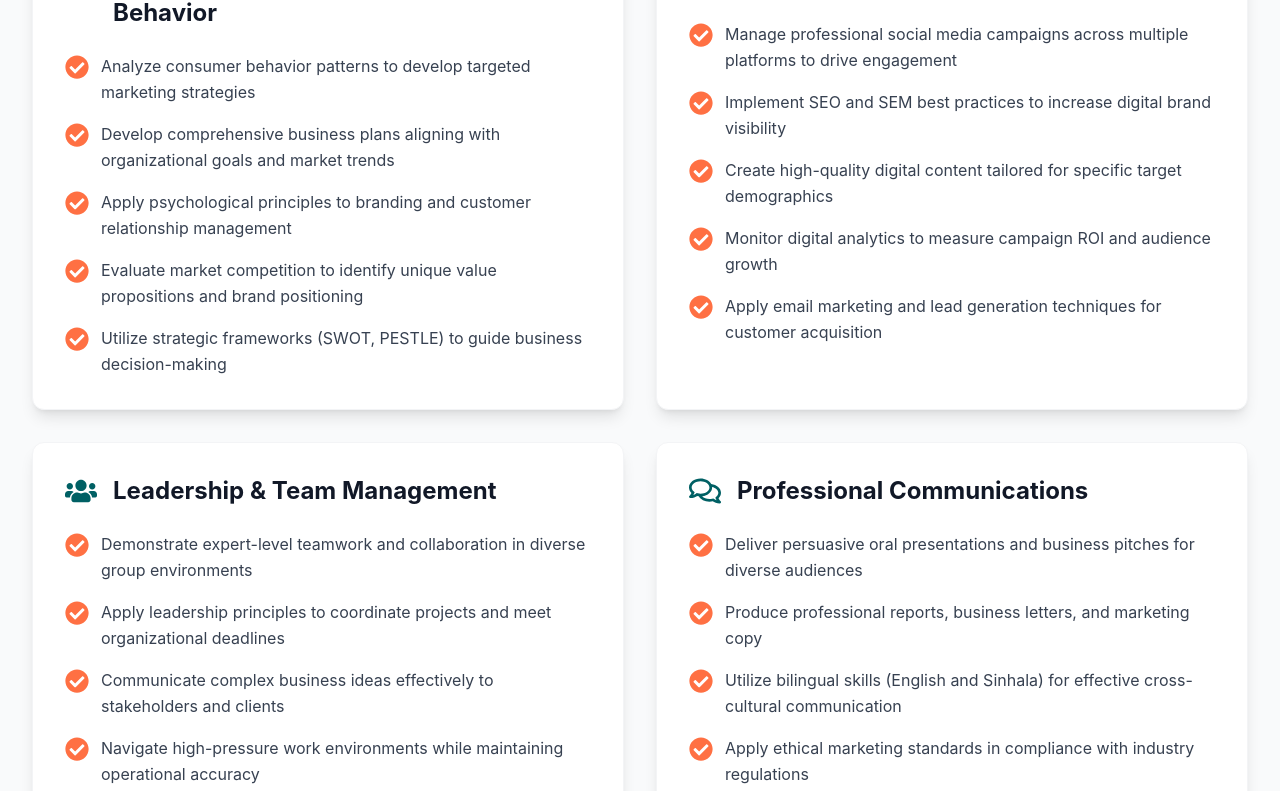
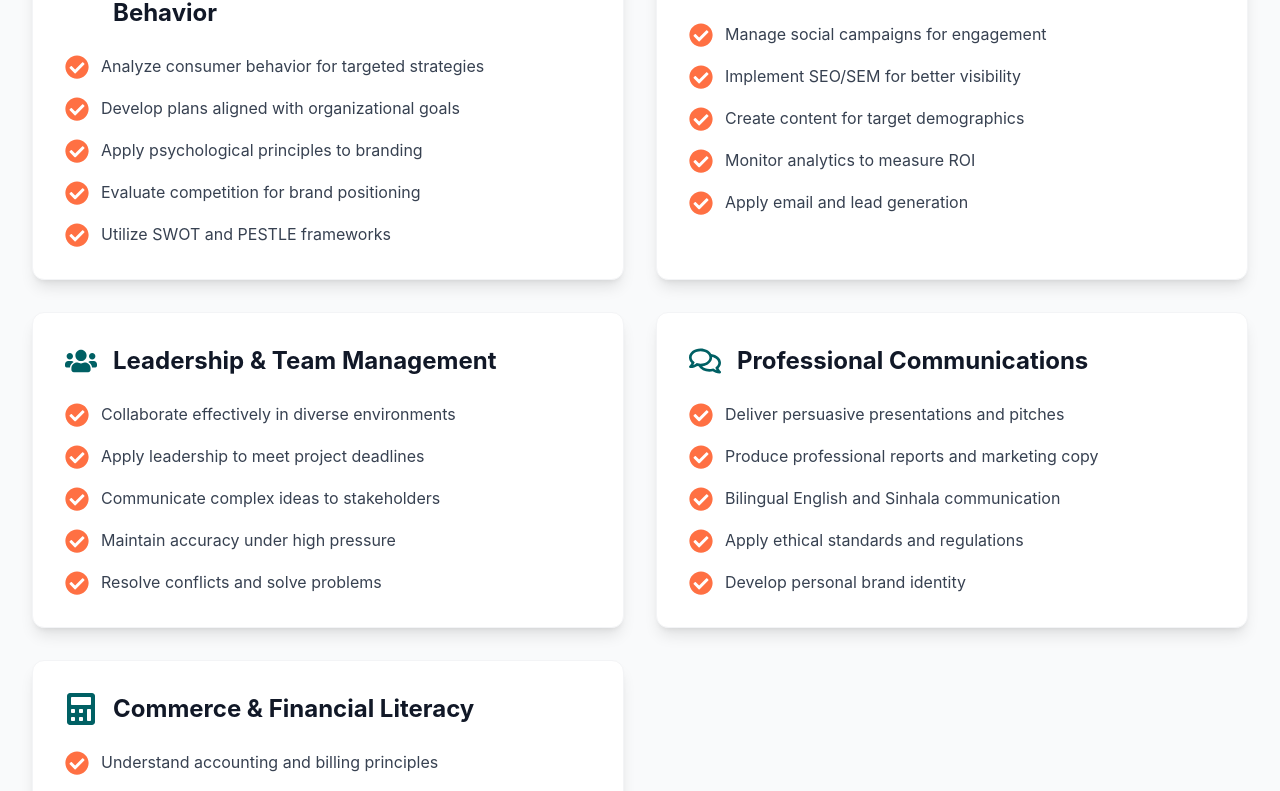
Before and after one commit to foraitoolsforme-glitch/portfolio, a React (Vite) app: page / in a window 1280 px wide. Shown: the part 3913-4704 px from the top of the page. Built offline with nearby package versions, Linux system fonts and the light colour scheme.

Commit message:
Simplify learning outcomes descriptions

```diff
--- a/src/data/outcomes.ts
+++ b/src/data/outcomes.ts
@@ -2,51 +2,51 @@ export const learningOutcomes = {
   marketingStrategy: {
     title: "Marketing Strategy & Consumer Behavior",
     items: [
-      "Analyze consumer behavior patterns to develop targeted marketing strategies",
-      "Develop comprehensive business plans aligning with organizational goals and market trends",
-      "Apply psychological principles to branding and customer relationship management",
-      "Evaluate market competition to identify unique value propositions and brand positioning",
-      "Utilize strategic frameworks (SWOT, PESTLE) to guide business decision-making"
+      "Analyze consumer behavior for targeted strategies",
+      "Develop plans aligned with organizational goals",
+      "Apply psychological principles to branding",
+      "Evaluate competition for brand positioning",
+      "Utilize SWOT and PESTLE frameworks"
     ]
   },
   digitalMarketing: {
     title: "Digital Marketing & Social Media",
     items: [
-      "Manage professional social media campaigns across multiple platforms to drive engagement",
-      "Implement SEO and SEM best practices to increase digital brand visibility",
-      "Create high-quality digital content tailored for specific target demographics",
-      "Monitor digital analytics to measure campaign ROI and audience growth",
-      "Apply email marketing and lead generation techniques for customer acquisition"
+      "Manage social campaigns for engagement",
+      "Implement SEO/SEM for better visibility",
+      "Create content for target demographics",
+      "Monitor analytics to measure ROI",
+      "Apply email and lead generation"
     ]
   },
   professionalLeadership: {
     title: "Leadership & Team Management",
     items: [
-      "Demonstrate expert-level teamwork and collaboration in diverse group environments",
-      "Apply leadership principles to coordinate projects and meet organizational deadlines",
-      "Communicate complex business ideas effectively to stakeholders and clients",
-      "Navigate high-pressure work environments while maintaining operational accuracy",
-      "Implement conflict resolution and problem-solving strategies within a team setting"
+      "Collaborate effectively in diverse environments",
+      "Apply leadership to meet project deadlines",
+      "Communicate complex ideas to stakeholders",
+      "Maintain accuracy under high pressure",
+      "Resolve conflicts and solve problems"
     ]
   },
   businessCommunications: {
     title: "Professional Communications",
     items: [
-      "Deliver persuasive oral presentations and business pitches for diverse audiences",
-      "Produce professional reports, business letters, and marketing copy",
-      "Utilize bilingual skills (English and Sinhala) for effective cross-cultural communication",
-      "Apply ethical marketing standards in compliance with industry regulations",
-      "Develop a personal brand identity to communicate professional values and career goals"
+      "Deliver persuasive presentations and pitches",
+      "Produce professional reports and marketing copy",
+      "Bilingual English and Sinhala communication",
+      "Apply ethical standards and regulations",
+      "Develop personal brand identity"
     ]
   },
   commerceFundamentals: {
     title: "Commerce & Financial Literacy",
     items: [
-      "Understand financial accounting principles and billing accuracy for business operations",
-      "Analyze economic trends and their impact on global and local markets",
-      "Apply supply chain and logistics fundamentals in a retail and service context",
-      "Evaluate business laws and ethical frameworks in the Australian commerce landscape",
-      "Optimize customer service workflows to enhance brand loyalty and satisfaction"
+      "Understand accounting and billing principles",
+      "Analyze economic trends in global markets",
+      "Apply supply chain and logistics fundamentals",
+      "Evaluate Australian business laws and ethics",
+      "Optimize workflows for brand loyalty"
     ]
   }
 };
```
